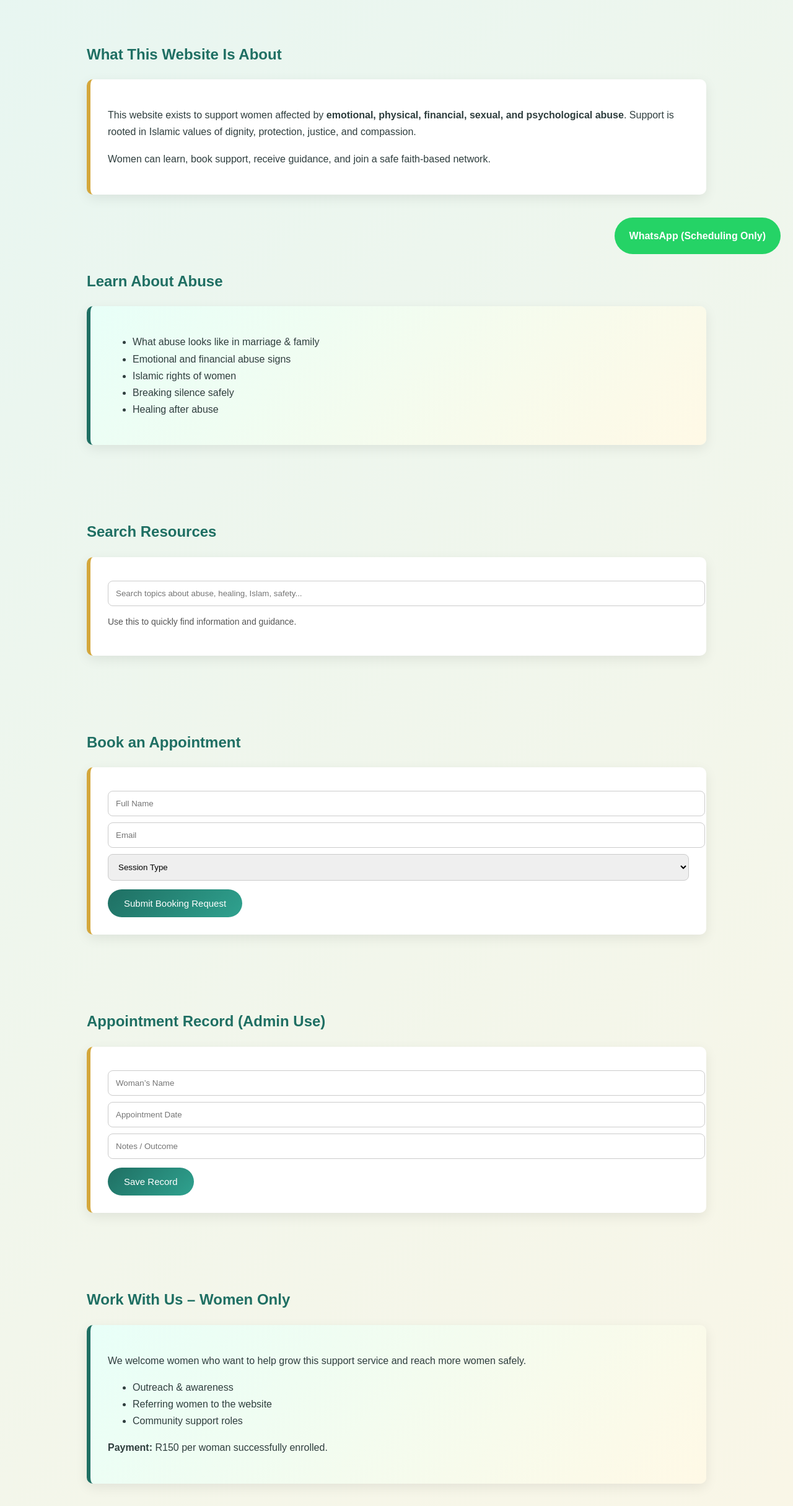
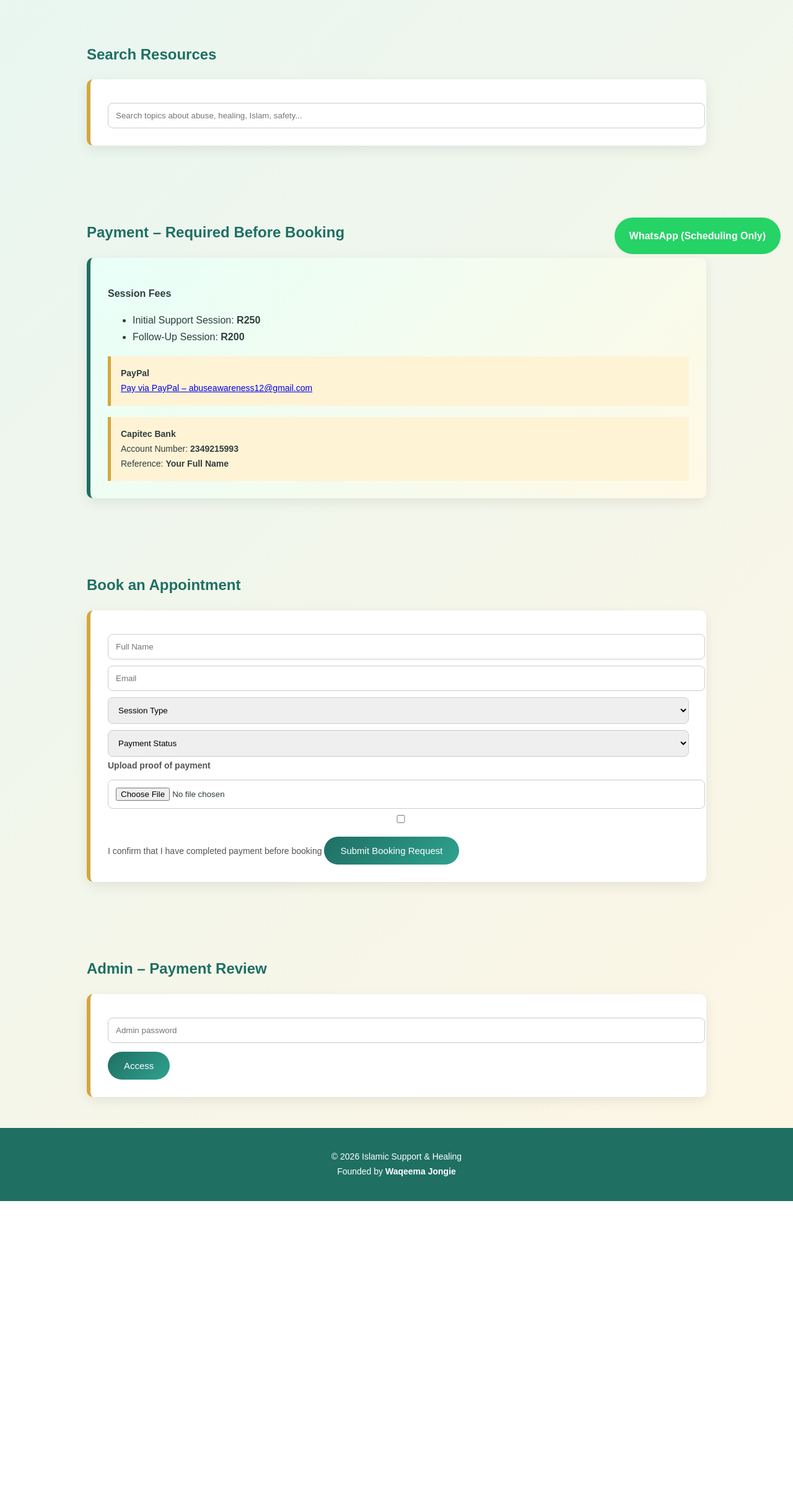
Before and after one commit to ns2113/islamic-support-site, a plain HTML site: page index.html in a window 1280 px wide. Shown: the part 370-2800 px from the top of the page at 62% size. After the commit the page ends 2308 px from the top, so only its background shows below. Drawn offline with Linux system fonts and the light colour scheme.

Commit message:
Add files via upload

```diff
--- a/index.html
+++ b/index.html
@@ -23,7 +23,7 @@ body{
   padding:100px 20px
 }
 section{max-width:1000px;margin:auto;padding:50px 20px}
-h2{color:#1f6f63}
+h2,h3{color:#1f6f63}
 .box{
   background:#ffffff;
   padding:28px;
@@ -61,6 +61,7 @@ button{
   margin-top:18px
 }
 .small{font-size:14px;color:#555}
+.hidden{display:none}
 footer{
   background:#1f6f63;
   color:#fff;
@@ -91,107 +92,100 @@ Led by <strong>Waqeema Jongie</strong></p>
 </div>
 
 <section>
-<h2>What This Website Is About</h2>
+<h2>Search Resources</h2>
 <div class="box">
-<p>
-This website exists to support women affected by <strong>emotional, physical, financial, sexual, and psychological abuse</strong>.
-Support is rooted in Islamic values of dignity, protection, justice, and compassion.
-</p>
-<p>
-Women can learn, book support, receive guidance, and join a safe faith-based network.
-</p>
+<input type="text" placeholder="Search topics about abuse, healing, Islam, safety...">
 </div>
 </section>
 
 <section>
-<h2>Learn About Abuse</h2>
+<h2>Payment – Required Before Booking</h2>
 <div class="box highlight">
+
+<p><strong>Session Fees</strong></p>
 <ul>
-<li>What abuse looks like in marriage & family</li>
-<li>Emotional and financial abuse signs</li>
-<li>Islamic rights of women</li>
-<li>Breaking silence safely</li>
-<li>Healing after abuse</li>
+<li>Initial Support Session: <strong>R250</strong></li>
+<li>Follow-Up Session: <strong>R200</strong></li>
 </ul>
+
+<div class="notice">
+<strong>PayPal</strong><br>
+<a href="https://www.paypal.com/paypalme/?recipient=abuseawareness12@gmail.com" target="_blank">
+Pay via PayPal – abuseawareness12@gmail.com
+</a>
 </div>
-</section>
 
-<section>
-<h2>Search Resources</h2>
-<div class="box">
-<input type="text" placeholder="Search topics about abuse, healing, Islam, safety...">
-<p class="small">Use this to quickly find information and guidance.</p>
+<div class="notice">
+<strong>Capitec Bank</strong><br>
+Account Number: <strong>2349215993</strong><br>
+Reference: <strong>Your Full Name</strong>
+</div>
+
 </div>
 </section>
 
 <section>
 <h2>Book an Appointment</h2>
 <div class="box">
-<!-- EXISTING FORM KEPT -->
-<form action="https://formsubmit.co/abuseawareness12@gmail.com" method="POST">
+<form action="https://formsubmit.co/abuseawareness12@gmail.com" method="POST" enctype="multipart/form-data">
+
+<input type="hidden" name="_subject" value="New Booking Request">
+<input type="hidden" name="_captcha" value="false">
+<input type="hidden" name="_template" value="table">
+
+<input type="hidden" name="_autoresponse" value="
+As-salaamu alaykum,
+
+Thank you for your booking request.
+Your payment and details have been received and will be reviewed.
+You will be contacted to confirm your session.
+
+Islamic Support & Healing
+">
+
 <input name="Full Name" placeholder="Full Name" required>
 <input type="email" name="Email" placeholder="Email" required>
+
 <select name="Session Type" required>
 <option value="">Session Type</option>
-<option>Initial Support Session</option>
-<option>Follow-Up Session</option>
+<option>Initial Support Session – R250</option>
+<option>Follow-Up Session – R200</option>
 </select>
+
+<select name="Payment Status" required>
+<option value="">Payment Status</option>
+<option>I have completed payment</option>
+<option>I will complete payment today</option>
+</select>
+
+<label class="small"><strong>Upload proof of payment</strong></label>
+<input type="file" name="Proof of Payment" accept=".jpg,.jpeg,.png,.pdf">
+
+<label class="small">
+<input type="checkbox" required>
+I confirm that I have completed payment before booking
+</label>
+
 <button type="submit">Submit Booking Request</button>
 </form>
 </div>
 </section>
 
 <section>
-<h2>Appointment Record (Admin Use)</h2>
+<h2>Admin – Payment Review</h2>
 <div class="box">
-<form action="https://formsubmit.co/abuseawareness12@gmail.com" method="POST">
-<input type="hidden" name="_subject" value="Appointment Record">
-<input name="Woman Name" placeholder="Woman’s Name">
-<input name="Appointment Date" placeholder="Appointment Date">
-<input name="Session Outcome" placeholder="Notes / Outcome">
-<button type="submit">Save Record</button>
-</form>
+<input type="password" id="adminPass" placeholder="Admin password">
+<button onclick="adminLogin()">Access</button>
+
+<div id="adminPanel" class="hidden">
+<p class="small">
+All booking submissions, proof of payment, and details are sent directly to
+<strong>abuseawareness12@gmail.com</strong>.
+</p>
+<p>
+Review payments via your email inbox. This page confirms admin-only access.
+</p>
 </div>
-</section>
-
-<section>
-<h2>Work With Us – Women Only</h2>
-<div class="box highlight">
-<p>
-We welcome women who want to help grow this support service and reach more women safely.
-</p>
-<ul>
-<li>Outreach & awareness</li>
-<li>Referring women to the website</li>
-<li>Community support roles</li>
-</ul>
-<p><strong>Payment:</strong> R150 per woman successfully enrolled.</p>
-</div>
-</section>
-
-<section>
-<h2>Freelancer / Worker Application</h2>
-<div class="box">
-<form action="https://formsubmit.co/abuseawareness12@gmail.com" method="POST">
-<input type="hidden" name="_subject" value="Worker Application">
-<input name="Full Name" placeholder="Your Full Name" required>
-<input name="Role Interest" placeholder="How you want to help" required>
-<input name="Payment Details" placeholder="Bank / PayPal details">
-<button type="submit">Apply</button>
-</form>
-</div>
-</section>
-
-<section>
-<h2>Worker Payment Record</h2>
-<div class="box">
-<form action="https://formsubmit.co/abuseawareness12@gmail.com" method="POST">
-<input type="hidden" name="_subject" value="Worker Payment Record">
-<input name="Worker Name" placeholder="Worker Name">
-<input name="Women Enrolled" placeholder="Number of women enrolled">
-<input name="Amount Paid" placeholder="Amount Paid (R150 per woman)">
-<button type="submit">Save Payment</button>
-</form>
 </div>
 </section>
 
@@ -204,5 +198,15 @@ Founded by <strong>Waqeema Jongie</strong>
 WhatsApp (Scheduling Only)
 </a>
 
+<script>
+function adminLogin(){
+  if(document.getElementById("adminPass").value==="admin123"){
+    document.getElementById("adminPanel").classList.remove("hidden");
+  }else{
+    alert("Incorrect password");
+  }
+}
+</script>
+
 </body>
 </html>
```
